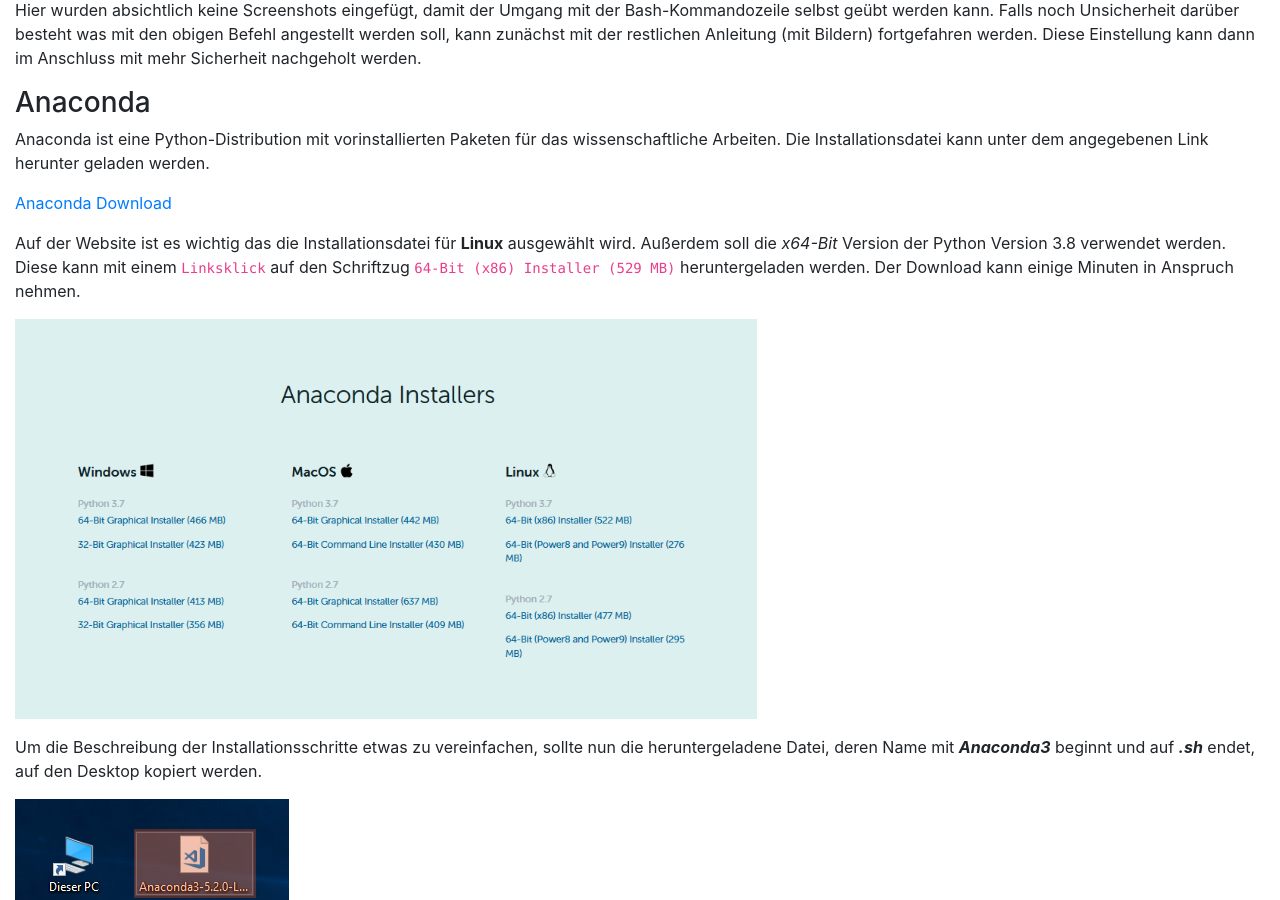
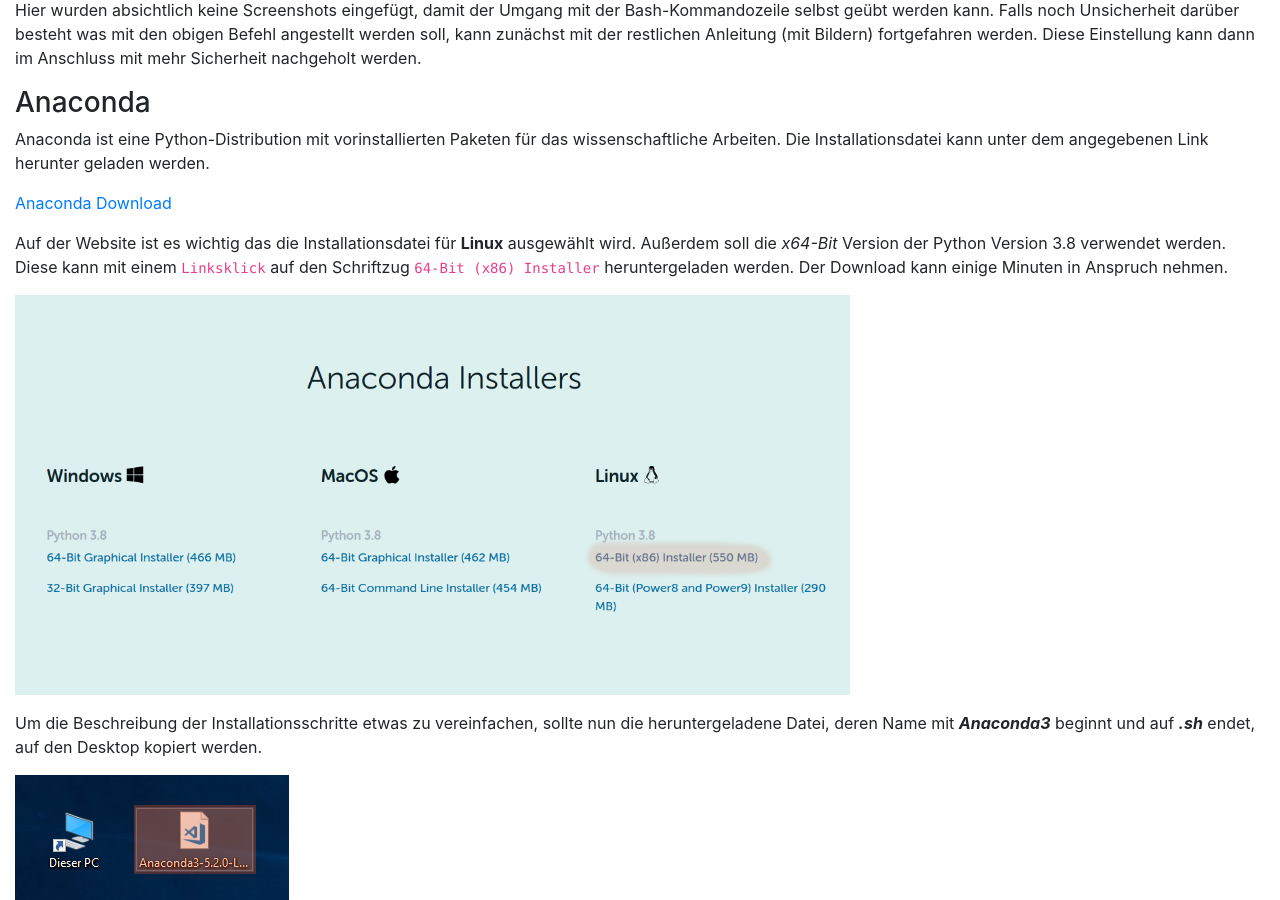
Before and after one commit to pep-dortmund/homepage-toolbox, a Jekyll site: the page built from install/windows.md, in a window 1280 px wide and 900 px high, scrolled down 26679 px. Built offline with Jekyll 4.4.1, drawn with Linux system fonts in a browser that asks for light colours.

Commit message:
updated anaconda screenshot (with highlight)

```diff
--- a/install/windows.md
+++ b/install/windows.md
@@ -504,10 +504,10 @@
 
 Auf der Website ist es wichtig das die Installationsdatei für **Linux** ausgewählt wird.
 Außerdem soll die _x64-Bit_ Version der Python Version 3.8 verwendet werden. Diese kann mit einem
-`Linksklick` auf den Schriftzug `64-Bit (x86) Installer (529 MB)` heruntergeladen werden.
+`Linksklick` auf den Schriftzug `64-Bit (x86) Installer` heruntergeladen werden.
 Der Download kann einige Minuten in Anspruch nehmen.
 
-<img alt="" src="/img/anaconda-01.png" class="screenshot" />
+<img alt="" src="/img/anaconda-0-2.png" class="screenshot" />
 
 Um die Beschreibung der Installationsschritte etwas zu vereinfachen, sollte nun die heruntergeladene Datei,
 deren Name mit _**Anaconda3**_ beginnt und auf _**.sh**_ endet, auf den Desktop kopiert werden.
```
Also changed, not shown: img/anaconda-0-2.png (added), img/anaconda-01.png (deleted).
